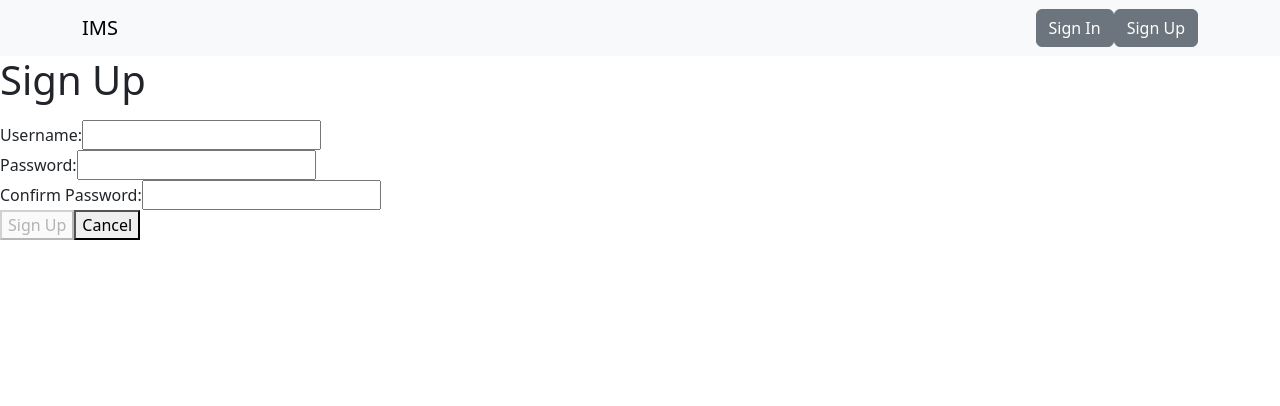
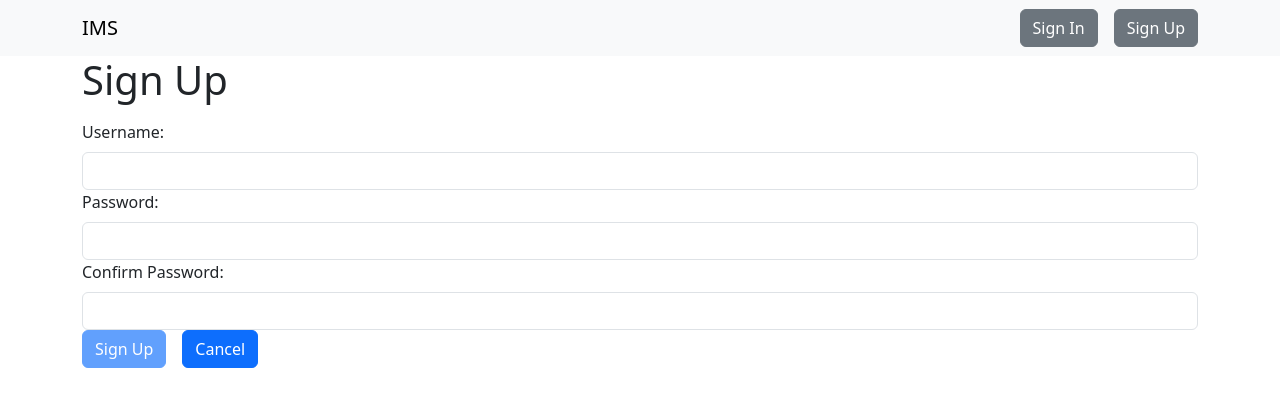
Before and after one commit to theMohSaleh/inventory-management-system-frontend, a React (Vite) app: page /signup in a window 1280 px wide. Shown: the top 406 px of the page. Built offline with nearby package versions, Linux system fonts and the light colour scheme; no server answers.

Commit message:
styling done

```diff
--- a/src/components/ItemDetails/ItemDetails.jsx
+++ b/src/components/ItemDetails/ItemDetails.jsx
@@ -3,7 +3,7 @@ import { useState, useEffect, useContext } from 'react';
 import { useParams, Link, useNavigate } from 'react-router-dom';
 import * as itemService from '../../services/itemsService';
 import * as logsService from '../../services/logsService';
-import { Container } from "react-bootstrap";
+import { Container, Spinner } from "react-bootstrap";
 import Table from 'react-bootstrap/Table';
 import Button from 'react-bootstrap/Button';
 import { AuthedUserContext } from '../../App';
@@ -51,7 +51,7 @@ const ItemDetails = (props) => {
     }
   };
 
-  if (!item) return <main>Loading...</main>;
+  if (!item) return <Container> Loading... <Spinner /></Container>;
 
   return (
     <Container className='mt-2'>
--- a/src/components/ItemList/ItemList.jsx
+++ b/src/components/ItemList/ItemList.jsx
@@ -1,15 +1,16 @@
 import { Link } from 'react-router-dom';
-import Button from 'react-bootstrap/Button';
 import Card from 'react-bootstrap/Card';
-import { Container, Stack } from 'react-bootstrap';
+import { Container, Row, Col } from 'react-bootstrap';
 
 const ItemList = (props) => {
 
   return (
     <Container className='mx-auto'>
       <h1 className='mt-3'>Item List</h1>
+      <Row xs={1} sm={2} md={3} lg={4} xl={5} className="g-5">
         {props.items.map((item) => (
-          <Container key={item._id}>
+          <Col key={item._id}>
+            <Container>
               <Card style={{ width: '18rem' }}>
                 <Card.Body>
                   <Card.Title><Link to={`/items/${item._id}`}>
@@ -27,7 +28,9 @@ const ItemList = (props) => {
                 </Card.Body>
               </Card>
             </Container>
+          </Col>
         ))}
+      </Row>
     </Container>
   );
 };
--- a/src/components/NavBar/NavBar.jsx
+++ b/src/components/NavBar/NavBar.jsx
@@ -33,7 +33,7 @@ const NavBar = ({ user, handleSignout }) => {
             <Navbar.Collapse id="basic-navbar-nav">
             </Navbar.Collapse>
             <ButtonGroup className="ms-auto">
-              <Link to="/signin"><Button variant="secondary">Sign In</Button></Link>
+              <Link to="/signin"><Button className='me-3' variant="secondary">Sign In</Button></Link>
               <Link to="/signup"><Button variant="secondary">Sign Up</Button></Link>
             </ButtonGroup>
           </Container>
--- a/src/components/SigninForm/SigninForm.jsx
+++ b/src/components/SigninForm/SigninForm.jsx
@@ -3,6 +3,7 @@
 import { useState } from 'react';
 import { Link, useNavigate } from 'react-router-dom';
 import * as authService from '../../services/authService'; // import the authservice
+import { Form, Button, Container } from 'react-bootstrap';
 
 const SigninForm = (props) => {
   const navigate = useNavigate(); // added this for navigation purposes
@@ -34,13 +35,13 @@ const SigninForm = (props) => {
   };
 
   return (
-    <main>
+    <Container className='mt-3'>
       <h1>Log In</h1>
       <p>{message}</p>
-      <form autoComplete="off" onSubmit={handleSubmit}>
+      <Form autoComplete="off" onSubmit={handleSubmit}>
         <div>
-          <label htmlFor="email">Username:</label>
-          <input
+          <Form.Label htmlFor="email">Username:</Form.Label>
+          <Form.Control
             type="text"
             autoComplete="off"
             id="username"
@@ -50,8 +51,8 @@ const SigninForm = (props) => {
           />
         </div>
         <div>
-          <label htmlFor="password">Password:</label>
-          <input
+          <Form.Label htmlFor="password">Password:</Form.Label>
+          <Form.Control
             type="password"
             autoComplete="off"
             id="password"
@@ -60,14 +61,14 @@ const SigninForm = (props) => {
             onChange={handleChange}
           />
         </div>
-        <div>
-          <button>Log In</button>
+        <Form.Group className='mt-3'>
+          <Button className='me-3' type='submit'>Log In</Button>
           <Link to="/">
-            <button>Cancel</button>
+            <Button>Cancel</Button>
           </Link>
-        </div>
-      </form>
-    </main>
+        </Form.Group>
+      </Form>
+    </Container>
   );
 };
 
--- a/src/components/SignupForm/SignupForm.jsx
+++ b/src/components/SignupForm/SignupForm.jsx
@@ -1,6 +1,7 @@
 import { useState } from 'react';
 import { Link, useNavigate } from 'react-router-dom';
 import * as authService from '../../services/authService'
+import { Form, Button, Container } from 'react-bootstrap';
 
 const SignupForm = (props) => {
   const navigate = useNavigate();
@@ -37,13 +38,13 @@ const SignupForm = (props) => {
   };
 
   return (
-    <main>
+    <Container>
       <h1>Sign Up</h1>
       <p>{message}</p>
-      <form onSubmit={handleSubmit}>
+      <Form onSubmit={handleSubmit}>
         <div>
-          <label htmlFor="username">Username:</label>
-          <input
+          <Form.Label htmlFor="username">Username:</Form.Label>
+          <Form.Control
             type="text"
             id="name"
             value={username}
@@ -52,8 +53,8 @@ const SignupForm = (props) => {
           />
         </div>
         <div>
-          <label htmlFor="password">Password:</label>
-          <input
+          <Form.Label htmlFor="password">Password:</Form.Label>
+          <Form.Control
             type="password"
             id="password"
             value={password}
@@ -62,8 +63,8 @@ const SignupForm = (props) => {
           />
         </div>
         <div>
-          <label htmlFor="confirm">Confirm Password:</label>
-          <input
+          <Form.Label htmlFor="confirm">Confirm Password:</Form.Label>
+          <Form.Control
             type="password"
             id="confirm"
             value={passwordConf}
@@ -72,13 +73,13 @@ const SignupForm = (props) => {
           />
         </div>
         <div>
-          <button disabled={isFormInvalid()}>Sign Up</button>
+          <Button className='me-3' type='submit' disabled={isFormInvalid()}>Sign Up</Button>
           <Link to="/">
-            <button>Cancel</button>
+            <Button>Cancel</Button>
           </Link>
         </div>
-      </form>
-    </main>
+      </Form>
+    </Container>
   );
 };
 
```
Lines whose indentation alone changed are shown as unchanged.
